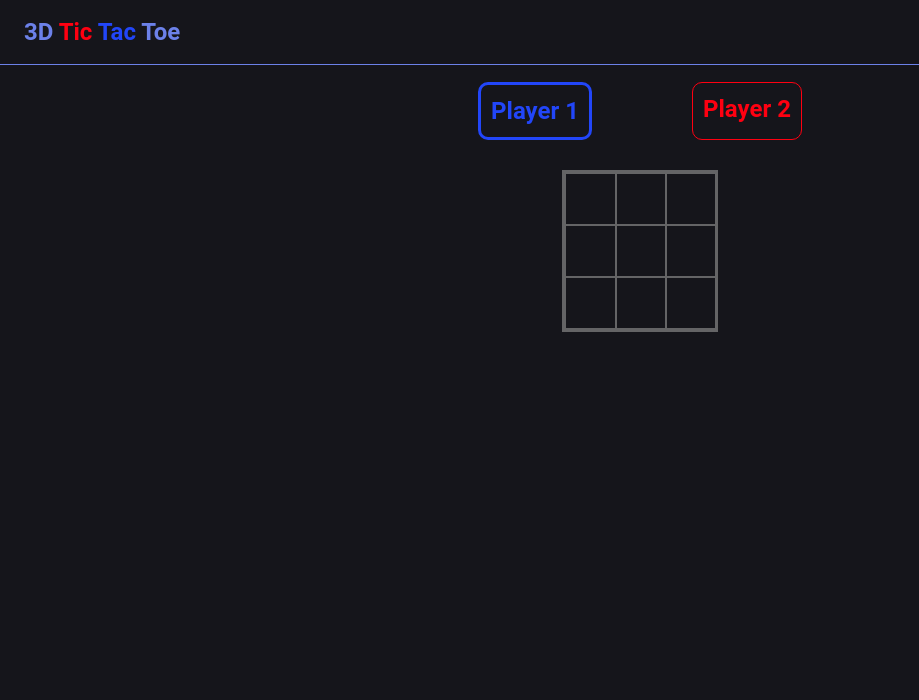
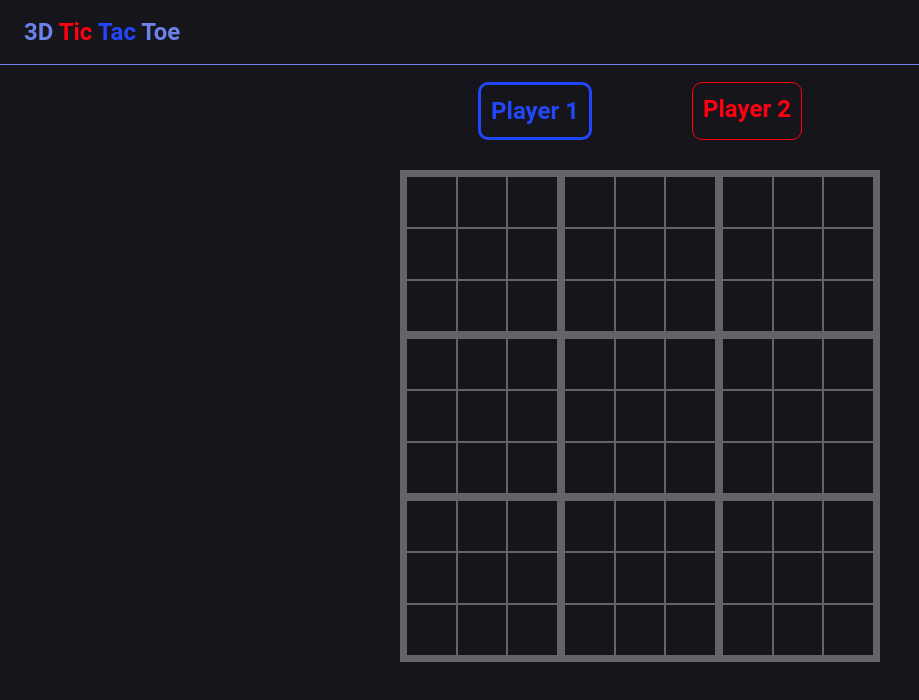
Before and after one commit to dylanp1212/3dttt, a Next.js app: page /two-players in a window 1280 px wide. Shown: the top 700 px of the page, without its empty margins (0-919 px from the left). Built offline with nearby package versions, Linux system fonts and the light colour scheme; what @mui/material-nextjs would draw is missing.

Commit message:
board mostly working

```diff
--- a/src/components/gameboard.tsx
+++ b/src/components/gameboard.tsx
@@ -2,10 +2,44 @@ import Box from '@mui/material/Box';
 import Typography from '@mui/material/Typography';
 import Tttboard from './tttboard'
 import {TurnContext} from './turnContext'
-import {useState} from 'react'
+import {useState, useEffect} from 'react'
 
 export default function Gameboard() {
   const [turn, setTurn] = useState<1|2>(1)
+  const [grid, setGrid] = useState<number[]>([0,0,0,0,0,0,0,0,0])
+  const [gameWinner, setGameWinner] = useState<number>(0)
+  const updateGrid = (board: number, winner: number) => {
+    const newgrid = [...grid]
+    newgrid[board] = winner
+    setGrid(newgrid)
+  }
+  useEffect(() => {
+    let full = true
+    for (let i = 0; i < 9; i++) {
+      if (grid[i] == 0) {
+        full = false
+      }
+    }
+    if (grid[0] == grid[1] && grid[1] == grid[2] && (grid[0] == 1 || grid[0] == 2)) {
+      setGameWinner(grid[0])
+    } else if (grid[3] == grid[4] && grid[4] == grid[5] && (grid[3] == 1 || grid[3] == 2)) {
+      setGameWinner(grid[3])
+    } else if (grid[6] == grid[7] && grid[7] == grid[8] && (grid[6] == 1 || grid[6] == 2)) {
+      setGameWinner(grid[6])
+    } else if (grid[0] == grid[3] && grid[3] == grid[6] && (grid[0] == 1 || grid[0] == 2)) {
+      setGameWinner(grid[0])
+    } else if (grid[1] == grid[4] && grid[4] == grid[7] && (grid[1] == 1 || grid[1] == 2)) {
+      setGameWinner(grid[1])
+    } else if (grid[2] == grid[5] && grid[5] == grid[8] && (grid[2] == 1 || grid[2] == 2)) {
+      setGameWinner(grid[2])
+    } else if (grid[0] == grid[4] && grid[4] == grid[8] && (grid[0] == 1 || grid[0] == 2)) {
+      setGameWinner(grid[0])
+    } else if (grid[2] == grid[4] && grid[4] == grid[6] && (grid[2] == 1 || grid[2] == 2)) {
+      setGameWinner(grid[2])
+    } else if (full) {
+      setGameWinner(3)
+    }
+  }, [grid])
   return (
     <Box sx={{display: 'flex', alignItems: 'center', flexDirection: 'column'}}>
       <Box sx={{display: 'flex', justifyContent: 'center', mt: '10px'}}>
@@ -24,9 +58,18 @@ export default function Gameboard() {
           </Typography>
         </Box>
       </Box>
-      {/* <Tttbox turn={turn} boxok={true} val={val} setVal={setVal} /> */}
       <TurnContext.Provider value={{turn, setTurn}}>
-        <Tttboard />
+        <Box sx={{mt: '30px', display: 'grid', gridTemplateColumns: 'repeat(3, 158px)',
+          border: `3px solid ${gameWinner == 1 ? '#2246f9' : gameWinner == 2 ? '#ff0011' : '#646466'}`}}>
+          {grid.map(
+            (val, index) => {
+              return(
+                <Tttboard winner={val} setWinner={updateGrid} board={index}
+                  gameWinner={gameWinner} key={index} />
+              )
+            }
+          )}
+        </Box>
       </TurnContext.Provider>
     </Box>
   )
--- a/src/components/tttboard.tsx
+++ b/src/components/tttboard.tsx
@@ -3,9 +3,10 @@ import Typography from '@mui/material/Typography';
 import Tttbox from './tttbox'
 import {useState, useEffect} from 'react'
 
-export default function Tttboard() {
+export default function Tttboard({winner, setWinner, board, gameWinner}: {winner: number,
+  setWinner: (board: number, winner: number) => void, board: number, gameWinner: number}) {
   const [grid, setGrid] = useState<number[]>([0,0,0,0,0,0,0,0,0])
-  const [winner, setWinner] = useState<number>(0)
+  // const [winner, setWinner] = useState<number>(0)
   const updateGrid = (box: number, val: 1|2) => {
     const newgrid = [...grid]
     newgrid[box] = val
@@ -19,32 +20,32 @@ export default function Tttboard() {
       }
     }
     if (grid[0] == grid[1] && grid[1] == grid[2] && grid[0] != 0) {
-      setWinner(grid[0])
+      setWinner(board, grid[0])
     } else if (grid[3] == grid[4] && grid[4] == grid[5] && grid[3] != 0) {
-      setWinner(grid[3])
+      setWinner(board, grid[3])
     } else if (grid[6] == grid[7] && grid[7] == grid[8] && grid[6] != 0) {
-      setWinner(grid[6])
+      setWinner(board, grid[6])
     } else if (grid[0] == grid[3] && grid[3] == grid[6] && grid[0] != 0) {
-      setWinner(grid[0])
+      setWinner(board, grid[0])
     } else if (grid[1] == grid[4] && grid[4] == grid[7] && grid[1] != 0) {
-      setWinner(grid[1])
+      setWinner(board, grid[1])
     } else if (grid[2] == grid[5] && grid[5] == grid[8] && grid[2] != 0) {
-      setWinner(grid[2])
+      setWinner(board, grid[2])
     } else if (grid[0] == grid[4] && grid[4] == grid[8] && grid[0] != 0) {
-      setWinner(grid[0])
+      setWinner(board, grid[0])
     } else if (grid[2] == grid[4] && grid[4] == grid[6] && grid[2] != 0) {
-      setWinner(grid[2])
+      setWinner(board, grid[2])
     } else if (full) {
-      setWinner(3)
+      setWinner(board, 3)
     }
   }, [grid])
   return (
-    <Box sx={{mt: '30px', display: 'grid', border: `3px solid ${winner == 1 ? '#2246f9' : winner == 2 ? '#ff0011' : '#646466'}`,
+    <Box sx={{display: 'grid', border: `3px solid ${winner == 1 ? '#2246f9' : winner == 2 ? '#ff0011' : '#646466'}`,
       gridTemplateColumns: 'repeat(3, 50px)'}}>
       {grid.map(
         (val, index) => {
           return(
-            <Tttbox boxok={winner == 0} val={val} updateGrid={updateGrid} box={index} key={index} />
+            <Tttbox boxok={winner == 0 && gameWinner == 0} val={val} updateGrid={updateGrid} box={index} key={index} />
           )
         }
       )}
```
